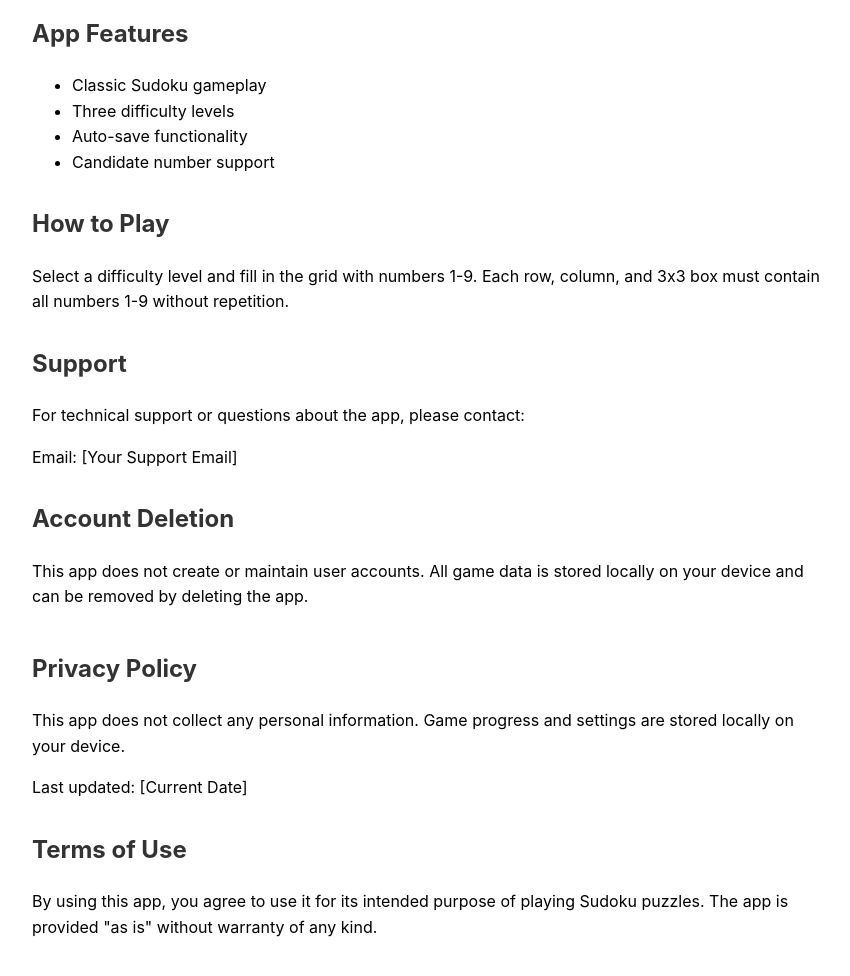
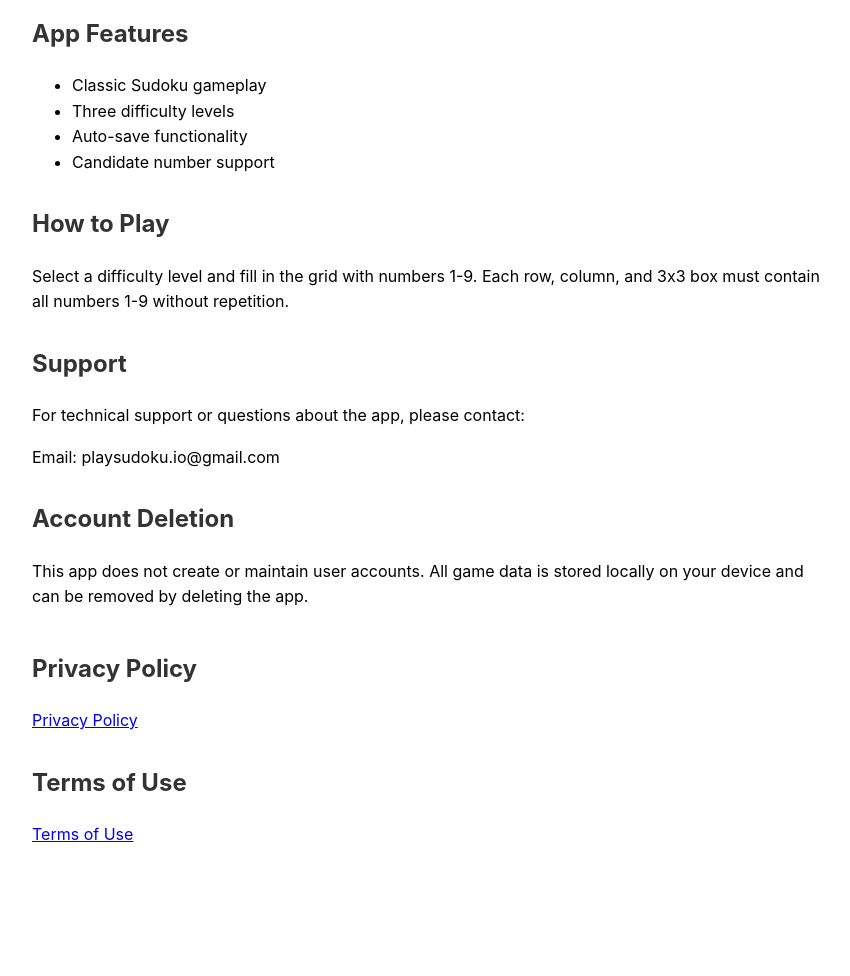
Before and after one commit to Alfredoperry14/sudoku-support, a plain HTML site: page index.html in a window 1280 px wide. Shown: the part 108-1084 px from the top of the page, without its empty margins (208-1058 px from the left). After the commit the page ends 1006 px from the top, so only its background shows below. Drawn offline with Linux system fonts and the light colour scheme.

Commit message:
Update index.html
Added links and support email

```diff
--- a/index.html
+++ b/index.html
@@ -38,7 +38,7 @@
     <div class="section">
         <h2>Support</h2>
         <p>For technical support or questions about the app, please contact:</p>
-        <p>Email: [Your Support Email]</p>
+        <p>Email: playsudoku.io@gmail.com </p>
         <!-- Make sure to add your actual support email -->
     </div>
 
@@ -49,13 +49,12 @@
 
     <div class="privacy">
         <h2>Privacy Policy</h2>
-        <p>This app does not collect any personal information. Game progress and settings are stored locally on your device.</p>
-        <p>Last updated: [Current Date]</p>
+        <a href = "https://doc-hosting.flycricket.io/playsudoku-io-privacy-policy/08b6b739-c2a8-4dc1-933b-98bacb7f68b6/privacy">Privacy Policy</a>
     </div>
 
     <div class="section">
         <h2>Terms of Use</h2>
-        <p>By using this app, you agree to use it for its intended purpose of playing Sudoku puzzles. The app is provided "as is" without warranty of any kind.</p>
+        <a href = "https://doc-hosting.flycricket.io/playsudoku-io-terms-of-use/43f78411-7d32-4d70-954c-fe91476b1931/terms">Terms of Use</a>
     </div>
 </body>
 </html>
```
